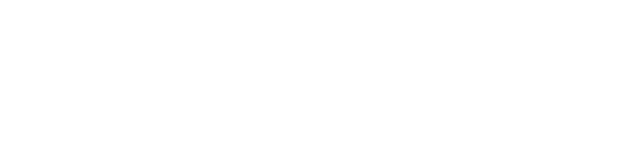
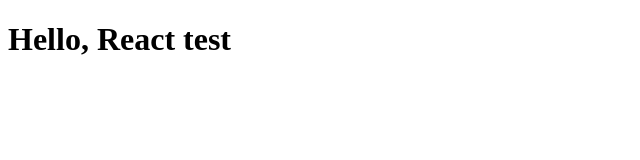
Before and after one commit to SayaliNaik/React, a plain HTML site: page index.html in a window 1280 px wide. Shown: the whole page, without its empty margins (0-640 px from the left). Drawn offline with Linux system fonts and the light colour scheme.

Commit message:
no message

```diff
--- a/index.html
+++ b/index.html
@@ -3,6 +3,7 @@
 <head>
 	<meta charset="utf-8">
 	<title>Modern JS</title>
+	<h1>Hello, React test</h1>
 </head>
 <body>
 	<script type="text/javascript" src="index.js"></script>
```
